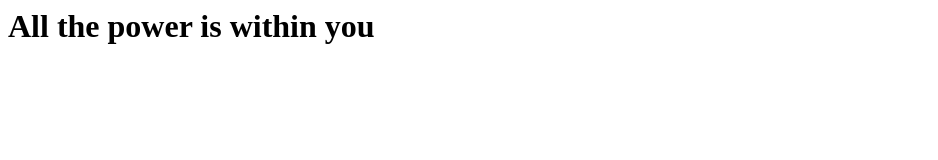
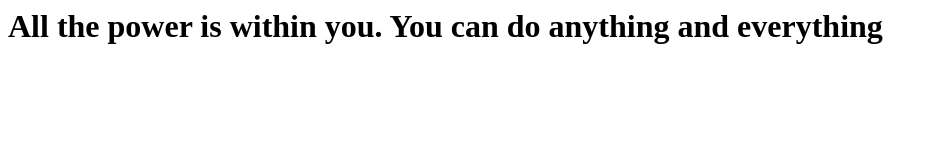
Before and after one commit to eexkhp60/firstgitrepo, a plain HTML site: page index.html in a window 1280 px wide. Shown: the whole page, without its empty margins (0-938 px from the left). Drawn offline with Linux system fonts and the light colour scheme.

Commit message:
completed the first quote

```diff
--- a/index.html
+++ b/index.html
@@ -1,5 +1,5 @@
 <html>
 <body>
-<h1>All the power is within you</h1>
+<h1>All the power is within you. You can do anything and everything</h1>
 </body>
 </html>
```
